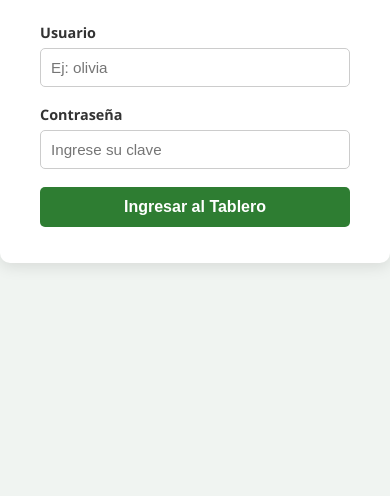
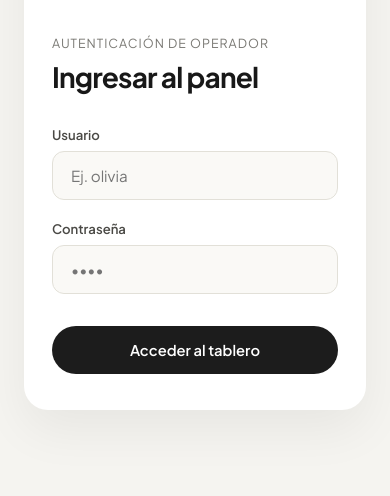
Before and after one commit to friasolivia/proyecto-soja, a Flask app: page /login in a window 390 px wide. Shown: the part 348-844 px from the top of the page. Run offline with Flask 3, Linux system fonts and the light colour scheme.

Commit message:
Revamp login.html with new design and styles
Updated the login page layout and styles for better user experience.

```diff
--- a/SOJA/templates/login.html
+++ b/SOJA/templates/login.html
@@ -2,37 +2,174 @@
 <html lang="es">
 <head>
     <meta charset="UTF-8">
-    <title>Ingreso - Monitoreo Agrícola Soja</title>
+    <meta name="viewport" content="width=device-width, initial-scale=1.0">
+    <title>Acceso — Proyecto Soja</title>
+    <link rel="preconnect" href="https://fonts.googleapis.com">
+    <link rel="preconnect" href="https://fonts.gstatic.com" crossorigin>
+    <link href="https://fonts.googleapis.com/css2?family=Plus+Jakarta+Sans:wght@400;500;600;700;800&display=swap" rel="stylesheet">
     <style>
-        body { font-family: 'Segoe UI', Tahoma, Geneva, Verdana, sans-serif; background-color: #f0f4f1; display: flex; justify-content: center; align-items: center; height: 100vh; margin: 0; }
-        .login-card { background: #ffffff; padding: 36px 40px; border-radius: 10px; box-shadow: 0 4px 15px rgba(0,0,0,0.1); width: 360px; border-top: 6px solid #2e7d32; }
-        h2 { margin-top: 0; color: #1b5e20; text-align: center; }
-        p.sub { text-align: center; color: #555; font-size: 0.9rem; margin-bottom: 24px; }
-        label { display: block; margin-bottom: 6px; font-weight: 600; color: #333; font-size: 0.9rem; }
-        input[type="text"], input[type="password"] { width: 100%; padding: 10px; margin-bottom: 18px; border: 1px solid #ccc; border-radius: 5px; box-sizing: border-box; font-size: 0.95rem; }
-        button { width: 100%; padding: 11px; background-color: #2e7d32; color: white; border: none; border-radius: 5px; font-size: 1rem; font-weight: bold; cursor: pointer; }
-        button:hover { background-color: #1b5e20; }
-        .error { background-color: #ffebee; color: #c62828; padding: 10px; border-radius: 5px; border: 1px solid #ef9a9a; margin-bottom: 16px; font-size: 0.88rem; text-align: center; }
+        * { box-sizing: border-box; margin: 0; padding: 0; }
+        body {
+            font-family: 'Plus Jakarta Sans', -apple-system, sans-serif;
+            background-color: #F5F4F0;
+            color: #181818;
+            min-height: 100vh;
+            display: flex;
+            align-items: center;
+            justify-content: center;
+            padding: 24px;
+        }
+        .login-wrapper {
+            width: 100%;
+            max-width: 980px;
+            background: #FFFFFF;
+            border-radius: 24px;
+            overflow: hidden;
+            display: grid;
+            grid-template-columns: 1.15fr 1fr;
+            box-shadow: 0 20px 50px rgba(0,0,0,0.06);
+        }
+        .hero-side {
+            background: linear-gradient(180deg, rgba(20,20,20,0.35) 0%, rgba(20,20,20,0.75) 100%),
+                        url('https://images.unsplash.com/photo-1500382017468-9049fed747ef?auto=format&fit=crop&w=1200&q=80') center/cover no-repeat;
+            padding: 48px;
+            color: #FFFFFF;
+            display: flex;
+            flex-direction: column;
+            justify-content: space-between;
+            min-height: 540px;
+        }
+        .brand-pill {
+            display: inline-block;
+            font-size: 0.75rem;
+            text-transform: uppercase;
+            letter-spacing: 0.08em;
+            padding: 6px 14px;
+            border-radius: 999px;
+            background: rgba(255,255,255,0.18);
+            backdrop-filter: blur(6px);
+            width: fit-content;
+        }
+        .hero-title {
+            font-size: 3.4rem;
+            font-weight: 800;
+            letter-spacing: -0.04em;
+            line-height: 0.95;
+            margin-bottom: 16px;
+        }
+        .hero-sub {
+            font-size: 0.95rem;
+            color: rgba(255,255,255,0.85);
+            max-width: 340px;
+            line-height: 1.5;
+        }
+        .form-side {
+            padding: 56px 48px;
+            display: flex;
+            flex-direction: column;
+            justify-content: center;
+        }
+        .form-kicker {
+            font-size: 0.78rem;
+            color: #7A7974;
+            text-transform: uppercase;
+            letter-spacing: 0.08em;
+            margin-bottom: 8px;
+        }
+        .form-heading {
+            font-size: 1.75rem;
+            font-weight: 700;
+            letter-spacing: -0.03em;
+            margin-bottom: 32px;
+        }
+        .field { margin-bottom: 20px; }
+        label {
+            display: block;
+            font-size: 0.82rem;
+            font-weight: 600;
+            color: #4A4945;
+            margin-bottom: 8px;
+        }
+        input {
+            width: 100%;
+            padding: 14px 18px;
+            border: 1px solid #E2E0D8;
+            border-radius: 12px;
+            background: #FAF9F6;
+            font-family: inherit;
+            font-size: 0.95rem;
+            color: #181818;
+            transition: border-color 0.2s, background 0.2s;
+        }
+        input:focus {
+            outline: none;
+            border-color: #181818;
+            background: #FFFFFF;
+        }
+        .btn-pill {
+            width: 100%;
+            margin-top: 12px;
+            padding: 15px 24px;
+            border: none;
+            border-radius: 999px;
+            background: #1C1C1C;
+            color: #FFFFFF;
+            font-family: inherit;
+            font-size: 0.92rem;
+            font-weight: 600;
+            cursor: pointer;
+            transition: transform 0.15s, background 0.2s;
+        }
+        .btn-pill:hover {
+            background: #333333;
+            transform: translateY(-1px);
+        }
+        .error-box {
+            margin-bottom: 20px;
+            padding: 12px 16px;
+            border-radius: 12px;
+            background: #FDF2F2;
+            border: 1px solid #F5C6CB;
+            color: #9B1C1C;
+            font-size: 0.85rem;
+        }
+        @media (max-width: 768px) {
+            .login-wrapper { grid-template-columns: 1fr; }
+            .hero-side { min-height: 260px; padding: 32px; }
+            .hero-title { font-size: 2.5rem; }
+            .form-side { padding: 36px 28px; }
+        }
     </style>
 </head>
 <body>
-    <div class="login-card">
-        <h2>Proyecto Soja</h2>
-        <p class="sub">Tablero de Control y Monitoreo Agrícola</p>
+    <div class="login-wrapper">
+        <div class="hero-side">
+            <span class="brand-pill">Campaña Agrícola 2026/27</span>
+            <div>
+                <div class="hero-title">soja—space</div>
+                <p class="hero-sub">Monitoreo de lotes, auditoría de labores e indicadores agronómicos para la toma de decisiones en tiempo real.</p>
+            </div>
+        </div>
+        <div class="form-side">
+            <span class="form-kicker">Autenticación de Operador</span>
+            <h1 class="form-heading">Ingresar al panel</h1>
 
-        {% if error %}
-            <div class="error">{{ error }}</div>
-        {% endif %}
+            {% if error %}
+            <div class="error-box">{{ error }}</div>
+            {% endif %}
 
-        <form method="POST" action="{{ url_for('login') }}">
-            <label for="username">Usuario</label>
-            <input type="text" id="username" name="username" placeholder="Ej: olivia" required>
-
-            <label for="password">Contraseña</label>
-            <input type="password" id="password" name="password" placeholder="Ingrese su clave" required>
-
-            <button type="submit">Ingresar al Tablero</button>
-        </form>
+            <form method="POST" action="/login">
+                <div class="field">
+                    <label for="username">Usuario</label>
+                    <input type="text" id="username" name="username" placeholder="Ej. olivia" required>
+                </div>
+                <div class="field">
+                    <label for="password">Contraseña</label>
+                    <input type="password" id="password" name="password" placeholder="••••" required>
+                </div>
+                <button type="submit" class="btn-pill">Acceder al tablero</button>
+            </form>
+        </div>
     </div>
 </body>
 </html>
```
